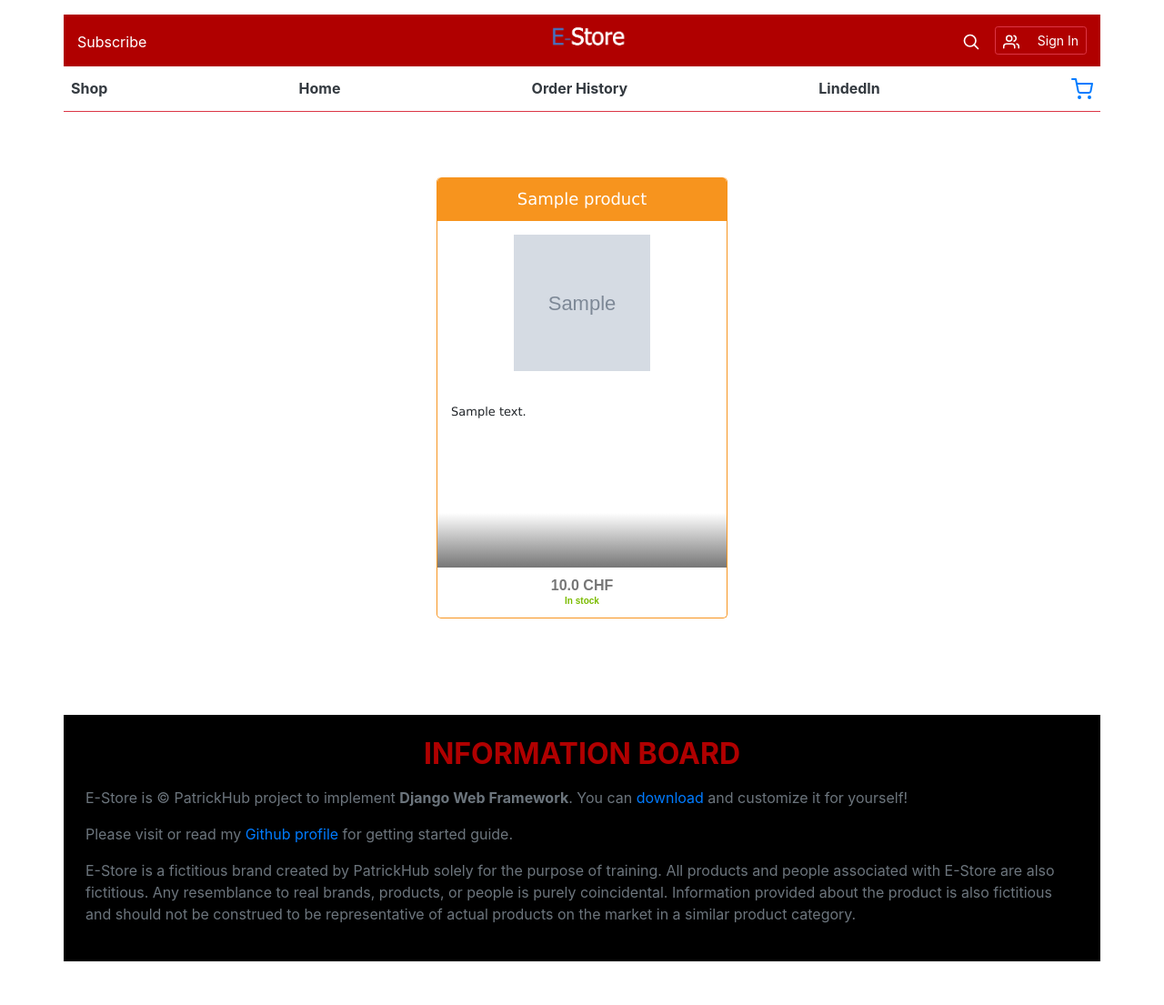
After one commit to patrickHub/e-store-django-web-app, a Django app: page /cat/1/products in a window 1280 px wide. The commit adds this page. Shown: the whole page at 91% size. Run offline with Django 3.2, Linux system fonts and the light colour scheme; tables that the repository leaves empty hold one stand-in row (values such as "Sample post"); grey boxes marked "Sample" are stand-in pictures; some libraries are stand-ins or nearby versions.

Commit message:
add products view + url + browse between products of single cat

```diff
--- a/e_store_django_web_app/urls.py
+++ b/e_store_django_web_app/urls.py
@@ -21,4 +21,5 @@ from store import views
 urlpatterns = [
     url(r'^admin/', admin.site.urls),
     url(r'^$', views.index, name='index'),
+    url(r'^cat/(\d+)/products', views.productsPerCategory, name='product_cat')
 ]
--- a/static/css/site.css
+++ b/static/css/site.css
@@ -1,4 +1,7 @@
 .cat-content {
+  text-align: center;
+}
+.product-content {
   text-align: center;
 }
 .cat {
@@ -28,3 +31,61 @@
 .fixed-top-2 {
   margin-top: 56px;
 }
+.product-list-item {
+  width: 320px !important;
+  height: 485px !important;
+  overflow: hidden !important;
+  display: inline-block !important;
+  margin-bottom: 10px !important;
+  margin-left: 5px !important;
+  margin-right: 5px !important;
+  border: 1px solid #f7941e !important;
+  border-top: none !important;
+  vertical-align: top;
+  border-radius: 5px;
+}
+.product-list-item header {
+  height: 48px;
+  text-align: center;
+  border-top-left-radius: 5px;
+  border-top-right-radius: 5px;
+  background-color: #f7941e;
+}
+.product-list-item .content-list {
+  margin-top: 15px;
+}
+
+img.lazy-load {
+  width: 150px;
+  height: 150px;
+}
+.product-list-item .content-list .col-right {
+  text-align: justify;
+  padding: 15px;
+  height: 200px !important;
+  overflow: hidden !important;
+  position: relative;
+}
+
+p.read-more {
+  position: absolute;
+  bottom: 0;
+  left: 0;
+  width: 100%;
+  height: 50px;
+  text-align: center;
+  margin: 0;
+  padding: 30px 0;
+  background-image: linear-gradient(to bottom, transparent, #767676);
+}
+.product-list-item .content-list .col-price {
+  margin-top: 15px;
+}
+.product-list-item .content-list .col-price p {
+  margin-bottom: 5px !important;
+  font-size: 16px !important;
+  line-height: 10px !important;
+  font-family: Arial, Helvetica, sans-serif;
+  font-weight: bold;
+  color: #767676;
+}
--- a/store/templates/base.html
+++ b/store/templates/base.html
@@ -21,11 +21,13 @@
             <a class="text-white" href="#">Subscribe</a>
           </div>
           <div class="col-4 text-center">
-            <img
-              src="{% static 'img/logo-e-store.png' %}"
-              alt="E-Store"
-              style="width: 100px"
-            />
+           <a href="{% url 'index' %}" title="E-Store">
+              <img
+                src="{% static 'img/logo-e-store.png' %}"
+                alt="E-Store"
+                style="width: 100px"
+              />
+           </a>
           </div>
           <div class="col-4 d-flex justify-content-end align-items-center">
             <a class="text-white" href="#">
--- a/store/templates/index.html
+++ b/store/templates/index.html
@@ -3,7 +3,7 @@
   {% for category in categories %} {% static '' as baseUrl %}
   <a
     class="cat"
-    href="#"
+    href="{% url 'product_cat' category.categoryID %}"
     style="background: url({% static 'img/cat/'|add:category.categoryImgPath %});"
   >
     <p>{{ category.categoryName }}</p>
--- /dev/null
+++ b/store/templates/product_cat.html
@@ -0,0 +1,43 @@
+{% extends 'base.html' %} {% block content %} {% load static %}
+<div class="product-content">
+  {% for product in products %}
+    <article class="product-list-item">
+      <header>
+        <h2>
+          <font size="+1" color="#FFFFFF" face="verdana, arial, sans-serif"
+            >{{ product.productName }}</font
+          >
+        </h2>
+      </header>
+      <div class="content-list">
+        <div class="col-left">
+          <figure>
+            <a href="#" title="{{ product.productName }}">
+              <img
+                class="lazy-load"
+                src="{% static 'img/products/'|add:product.productImgPath %}"
+              />
+            </a>
+          </figure>
+        </div>
+        <div class="col-right">
+          <p>
+            <font size="2" face="verdana, arial, sans-serif">
+             {{ product.productDescription }}
+            </font>
+          </p>
+          <a href="#">
+            <p class="read-more"></p>
+          </a>
+        </div>
+        <div class="col-price">
+          <p class="price">{{ product.productPrice }} CHF</p>
+          <p><font size="1" color="#7abb00">In stock</font></p>
+        </div>
+      </div>
+    </article>
+  {% endfor %}
+
+</div>
+
+{% endblock %}
--- a/store/views.py
+++ b/store/views.py
@@ -1,6 +1,6 @@
 from django.shortcuts import render
 
-from .models import Category
+from .models import Category, Product
 
 
 def index(req):
@@ -10,3 +10,21 @@ def index(req):
         'categories': categories
     }
     return render(req, 'index.html', data)
+
+
+def productsPerCategory(req, categoryID):
+    try:
+        category = Category.objects.get(categoryID=categoryID)
+        products = Product.objects.filter(category_id=categoryID)
+        data = {
+            'products': products,
+            'category': category
+        }
+        print("I m here")
+        return render(req, 'product_cat.html', data)
+    except Category.DoesNotExist:
+        products = Product.objects.all()
+        data = {
+            'products': products
+        }
+        return render(req, 'product_cat.html', data)
```
Also changed, not shown: static/img/products/biohack-serum-code-pr3.png (added), static/img/products/biohack-serum-code-pumk.png (added), static/img/products/maxxmuscle-atomic-bomb.png (added), static/img/products/maxxmuscle-eaammo.png (added), static/img/products/ohs-unleash-hell.png (added), static/img/products/order-history-detail.png (added), static/img/products/order-history.png (added), static/img/products/payment-order-checkout.png (added), static/img/products/premium-raws.jpg (added), static/img/products/twp-ashwagandha.jpg (added), static/img/products/twp-greed.jpg (added), static/img/products/twp-salvage.jpg (added).
